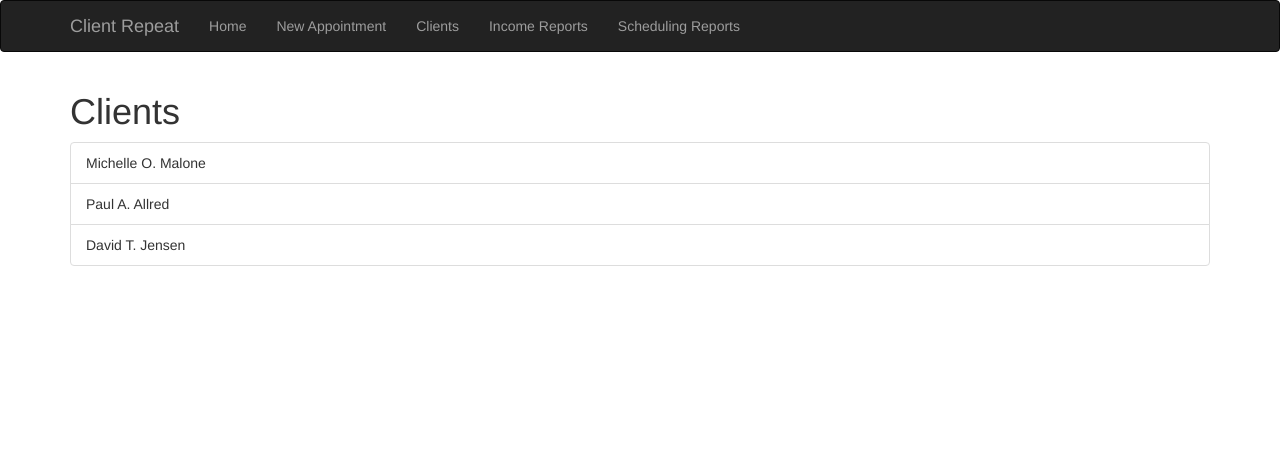
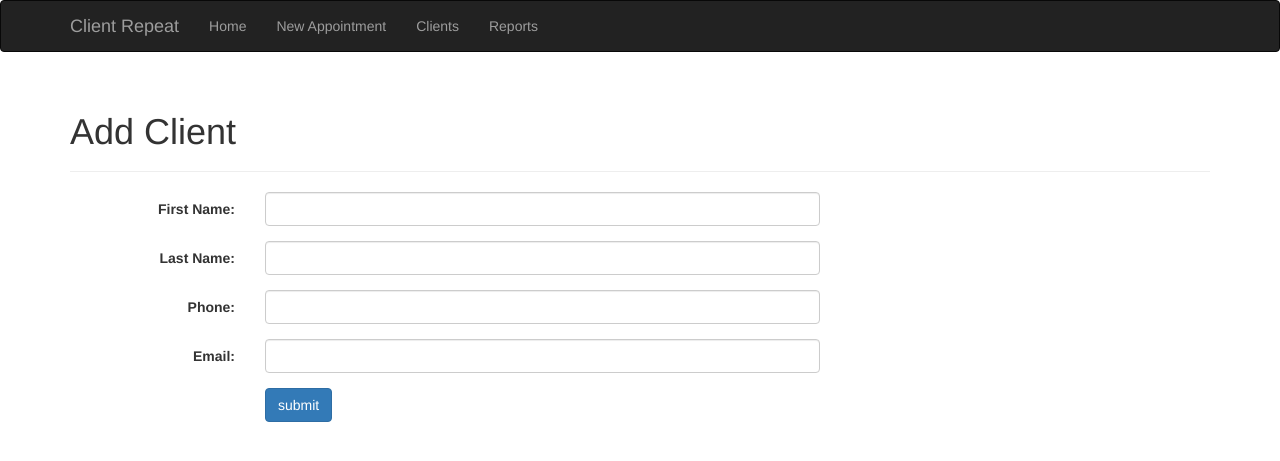
Before and after one commit to SaschaStrand/ClientRepeat, a Flask app: page /clients in a window 1280 px wide. Shown: the top 461 px of the page. Run offline with Flask 2, Linux system fonts and the light colour scheme; data that the repository does not hold is empty; some libraries are stand-ins or nearby versions.

Commit message:
Client database up and running

```diff
--- a/app.py
+++ b/app.py
@@ -1,9 +1,9 @@
-from flask import Flask, render_template
-from clients import Clients
+from flask import Flask, render_template, g, request
+import MySQLdb
 
+# Configure database
 app = Flask(__name__)
-
-Clients = Clients()
+db = MySQLdb.connect("localhost", "root", "YayClientRepeat!", "ClientRepeat")
 
 #Index
 @app.route('/')
@@ -18,12 +18,70 @@ def newAppt():
 #Clients
 @app.route('/clients')
 def clients():
-  return render_template('clients.html', clients = Clients)
+    cur = db.cursor()
+    cur.execute("SELECT count(*) FROM clients")
+    returnQuant = cur.fetchone()
+    print("Row Quant: {}".format(returnQuant[0]))
 
-#Income Reports
-@app.route('/incomeReports')
-def incomeReports():
-  return render_template('incomeReports.html')
+    if returnQuant[0] > 0:
+        cur.execute("SELECT * FROM clients")
+        clients = cur.fetchall()
+        # for (full_name, phone, email) in cur:
+        #     print("full_name: {}, phone: {}, email {}".format(full_name,phone,email))
+        for row in cur:
+            print(row[1])
+        return render_template('clients.html', clients = clients)
+    else:
+        return render_template('addClients.html')
+        cur.close()
+
+#Add Clients
+@app.route('/addClient', methods=['GET', 'POST'])
+def addClients():
+    return render_template('addClients.html')
+
+#Add Client Process
+#Structure adapted from: https://www.tutorialspoint.com/flask/flask_sqlite.htm
+@app.route('/addClientProcess', methods=['POST', 'GET'])
+def addClientProcess():
+    if request.method == 'POST': #and form.validate():
+        cur = db.cursor()
+        msg = 'there was a serious error'
+        try:
+            print("maybe")
+            full_name = request.form['first_name'] + " " + request.form['last_name']
+            phone = request.form['phone']
+            email = request.form['email']
+            print "yay! full_name: %s" % full_name
+            print "phone: %s" % phone
+            print "email: %s" % email
+            cur.execute("INSERT INTO clients (full_name, phone, email) VALUES (%s,%s,%s);", (full_name, phone, email))
+            db.commit()
+            msg = "Record successfully added"
+        except:
+            #cur.rollback()
+            msg = "error in insert operation"
+        finally:
+            return render_template("addClientResult.html", msg=msg)
+            cur.close()
+
+#Single Client View
+@app.route('/clients/<string:full_name>/')
+def client(full_name):
+    cur = db.cursor()
+    clientId = (full_name,)
+
+    #Get client information
+    cur.execute("SELECT * FROM clients WHERE full_name = ?", clientId)
+    clientInfo = cur.fetchone()
+    #Render client information
+    return render_template('article.html', article=article)
+    cur.close()
+
+#Reports
+@app.route('/reports')
+def reports():
+  return render_template('reports.html')
 
 #Scheduling Reports
 @app.route('/schedulingReports')
--- /dev/null
+++ b/templates/addClients.html
@@ -0,0 +1,45 @@
+{% extends 'layout.html' %}
+
+{% block body %}
+<div class="page-header">
+	<h1>Add Client</h1>
+</div>
+
+<form action = "{{ url_for('addClientProcess')}}" method = "post" class="form-horizontal">
+	<!-- First Name -->
+	<div class="form-group">
+		<label class="col-sm-2 control-label">First Name:</label>
+		<div class="col-sm-6">
+			<input class="form-control" id="first_name" type="text" name="first_name">
+		</div>
+	</div>
+  <!-- Last Name -->
+	<div class="form-group">
+		<label class="col-sm-2 control-label">Last Name:</label>
+		<div class="col-sm-6">
+			<input class="form-control" id="last_name" type="text" name="last_name">
+		</div>
+	</div>
+  <!-- Phone -->
+	<div class="form-group">
+		<label class="col-sm-2 control-label">Phone:</label>
+		<div class="col-sm-6">
+			<input class="form-control" id="phone" type="text" name="phone">
+		</div>
+	</div>
+  <!-- Email -->
+	<div class="form-group">
+		<label class="col-sm-2 control-label">Email:</label>
+		<div class="col-sm-6">
+			<input class="form-control" id="email" type="text" name="email">
+		</div>
+	</div>
+  <!-- Submit -->
+	<div class="form-group">
+		<div class="col-sm-offset-2 col-sm-8">
+			<button class="btn btn-primary">submit</button>
+		</div>
+	</div>
+</form> <!-- end of form -->
+
+{% endblock %}
--- a/templates/clients.html
+++ b/templates/clients.html
@@ -1,11 +1,16 @@
 {% extends 'layout.html' %}
 
 {% block body %}
+<div class='btn-toolbar pull-right'>
+  <form action="/addClient">
+    <input type="submit" value="Add Another Client" class="btn btn-primary"/>
+  </form>
+</div>
+<h1>Clients</h1>
 
-  <h1>Clients</h1>
-  <ul class="list-group">
-    {% for client in clients %}
-    <li class="list-group-item">{{client.first_name}} {{client.last_name}}</li>
-    {% endfor %}
-  </ul>
+<ul class="list-group">
+  {% for client in clients %}
+  <li class="list-group-item">{{ client[0] }}</li>
+  {% endfor %}
+</ul>
 {% endblock %}
--- a/templates/includes/_navbar.html
+++ b/templates/includes/_navbar.html
@@ -14,8 +14,7 @@
 				<li><a href="/">Home</a></li>
 				<li><a href="/newAppt">New Appointment</a></li>
 				<li><a href="/clients">Clients</a></li>
-				<li><a href="/incomeReports">Income Reports</a></li>
-				<li><a href="/schedulingReports">Scheduling Reports</a></li>
+				<li><a href="/reports">Reports</a></li>
 			</ul>
 		</div><!--/.nav-collapse -->
 	</div>
--- a/templates/incomeReports.html
+++ /dev/null
@@ -1,5 +0,0 @@
-{% extends 'layout.html' %}
-
-{% block body %}
-      <button type="button">Income Reports</button><br>
-{% endblock %}
--- a/templates/schedulingReports.html
+++ b/templates/reports.html
@@ -1,5 +1,6 @@
 {% extends 'layout.html' %}
 
 {% block body %}
+      <button type="button">Income Reports</button><br>
       <button type="button">Scheduling Reports</button>
 {% endblock %}
```
Also changed, not shown: clients.py (+6 -6 lines), makeSchema.py (added, +7 -0 lines), templates/addClientResult.html (added, +15 -0 lines), README.md.
